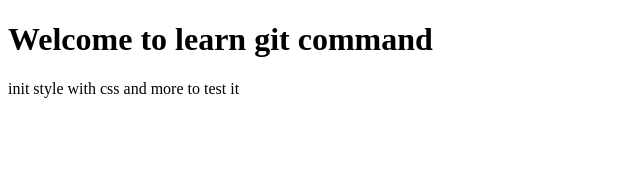
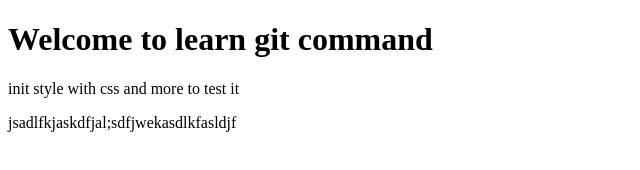
Before and after one commit to kimheng354/learn_git, a plain HTML site: page index.html in a window 1280 px wide. Shown: the whole page, without its empty margins (0-640 px from the left). Drawn offline with Linux system fonts and the light colour scheme; files that its build step writes are made by us from their sources.

Commit message:
alert test

```diff
--- a/index.html
+++ b/index.html
@@ -9,5 +9,6 @@
 <body>
     <h1>Welcome to learn git command</h1>
     <p>init style with css and more to test it</p>
+    <p>jsadlfkjaskdfjal;sdfjwekasdlkfasldjf</p>
 </body>
 </html>
```
